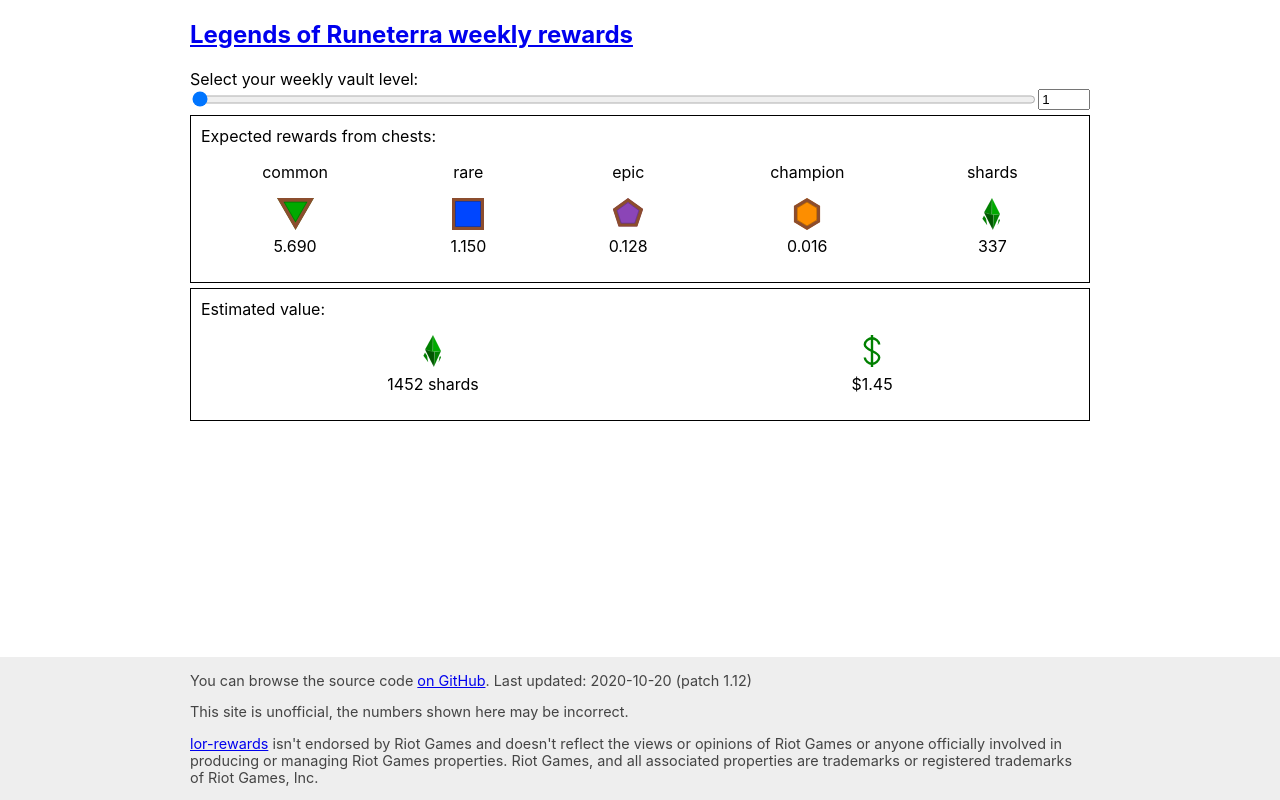
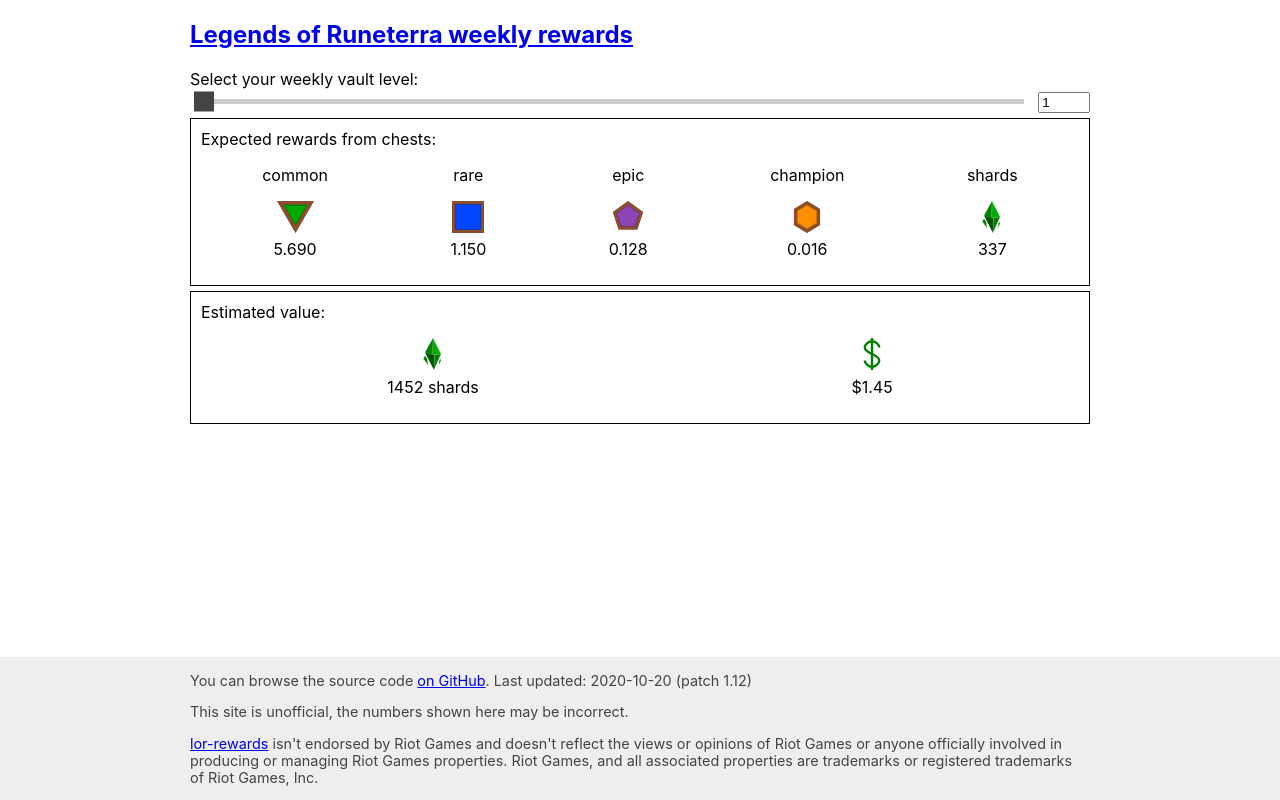
Before and after one commit to szebniok/lor-rewards, a Next.js app: page / in a window 1280 px wide. Built offline with nearby package versions, Linux system fonts and the light colour scheme.

Commit message:
Improve slider thumb in LevelSlider.tsx

```diff
--- a/components/LevelSlider.tsx
+++ b/components/LevelSlider.tsx
@@ -1,5 +1,6 @@
 import { FunctionComponent, useState } from "react";
 import styles from "../styles/LevelSlider.module.css";
+import { Range } from "react-range";
 
 interface Props {
     initialLevel: number;
@@ -20,33 +21,75 @@
         }
     }
 
+    const updateBonusLevel = (newLevel: number) => updateLevel(newLevel + MAX_LEVEL);
+
     const mainInputProps = {
         min: 1,
         max: MAX_LEVEL,
         value: Math.min(level, MAX_LEVEL),
-        onChange: e => updateLevel(e.target.valueAsNumber)
     };
 
     const bonusInputProps = {
         min: 0,
         max: MAX_BONUS_LEVEL,
         value: level - MAX_LEVEL,
-        onChange: e => updateLevel(e.target.valueAsNumber + MAX_LEVEL)
     }
 
     return (
         <>
             Select your weekly vault level:
             <div className={styles["inputs-container"]}>
-                <input className={styles["range-input"]} type="range" {...mainInputProps} />
-                <input className={styles["number-input"]} type="number" {...mainInputProps} />
+                <Slider {...mainInputProps} onChange={updateLevel} />
+                <input
+                    {...mainInputProps}
+                    className={styles["number-input"]}
+                    type="number"
+                    onChange={e => updateLevel(e.target.valueAsNumber)}
+                />
             </div>
             {level >= MAX_LEVEL && <div className={styles["inputs-container"]}>
-                <input className={styles["range-input"]} type="range" {...bonusInputProps} />
-                <input className={styles["number-input"]} type="number" {...bonusInputProps} />
+                <Slider {...bonusInputProps} onChange={updateBonusLevel} />
+                <input
+                    {...bonusInputProps}
+                    className={styles["number-input"]}
+                    type="number"
+                    onChange={e => updateBonusLevel(e.target.valueAsNumber)}
+                />
             </div>}
         </>
     );
 }
 
 export default LevelSlider;
+
+interface SliderProps {
+    min: number;
+    max: number;
+    value: number;
+    onChange: (newValue: number) => void;
+}
+
+const Slider: FunctionComponent<SliderProps> = ({ min, max, value, onChange }) => {
+    return (
+        <Range
+            min={min}
+            max={max}
+            step={1}
+            values={[isNaN(value) ? min : value]}
+            onChange={newState => onChange(newState[0])}
+            renderTrack={({ props, children }) => (
+                <div className={styles["range-input"]}>
+                    <div {...props} className={styles["range-input-track"]}>
+                        {children}
+                    </div>
+                </div>
+            )}
+            renderThumb={({ props, isDragged }) => (
+                <div
+                    {...props}
+                    className={`${styles["range-input-thumb"]} ${isDragged ? styles["clicked"] : ""}`}
+                />
+            )}
+        />
+    )
+}
--- a/package.json
+++ b/package.json
@@ -11,7 +11,8 @@
   "dependencies": {
     "next": "^10.0.0",
     "react": "^17.0.1",
-    "react-dom": "^17.0.1"
+    "react-dom": "^17.0.1",
+    "react-range": "^1.8.2"
   },
   "resolutions": {
     "webpack": "^5.0.0-beta.25"
--- a/styles/LevelSlider.module.css
+++ b/styles/LevelSlider.module.css
@@ -1,9 +1,32 @@
 .inputs-container {
     display: flex;
+    margin: 3px 0;
 }
 
 .range-input {
+    --thumb-size: 20px;
     flex: 1;
+    height: var(--thumb-size);
+    display: flex;
+    align-items: center;
+}
+
+.range-input-track {
+    width: 100%;
+    height: 5px;
+    background: #ccc;
+    margin: 0 calc(var(--thumb-size) / 2 + 4px);
+}
+
+.range-input-thumb {
+    --thumb-color: #444;
+    width: var(--thumb-size);
+    height: var(--thumb-size);
+    background: var(--thumb-color)
+}
+
+.range-input-thumb.clicked {
+    --thumb-color: black;
 }
 
 .number-input {
```
Also changed, not shown: 1 other file (tests, documents, lock files or other folders).
